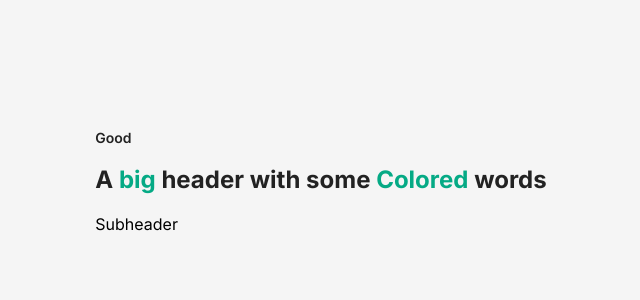
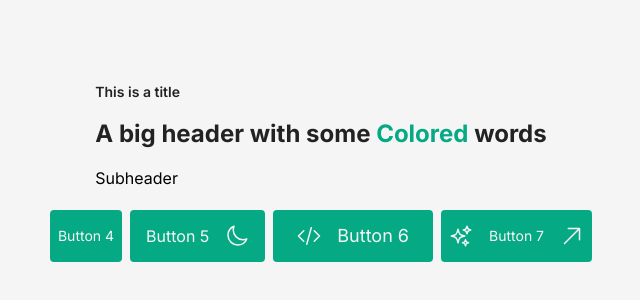
Before and after one commit to rhrokib/roboket-land, a Next.js app: page / in a window 1280 px wide. Shown: the part 218-518 px from the top of the page, without its empty margins (319-959 px from the left). Built offline with nearby package versions, Linux system fonts and the light colour scheme.

Commit message:
chore: Add new button components and update page layout

```diff
--- a/src/app/page.tsx
+++ b/src/app/page.tsx
@@ -1,3 +1,4 @@
+import { Button } from '@/components/button/button';
 import {
   Header,
   HeaderText,
@@ -8,17 +9,102 @@ import {
 export default function Home() {
   return (
     <>
-      <div className="flex justify-center items-center bg-light min-h-screen">
+      <div className="flex flex-col justify-center items-center bg-light min-h-screen">
         <Header alignment="left">
-          <HeaderTitle size="text-sm">Good</HeaderTitle>
+          <HeaderTitle size="text-sm">This is a title</HeaderTitle>
           <HeaderText
             size="text-2xl"
-            coloredWords={['colored', 'big']}
+            coloredWords={['colored']}
             accentColor="text-primary-600">
             A big header with some Colored words
           </HeaderText>
           <SubHeader size="text-base">Subheader</SubHeader>
         </Header>
+        <div className="flex gap-2 my-5">
+          <Button label="Button 4" size="small" variant="primary" outline />
+          <Button
+            label="Button 5"
+            size="medium"
+            variant="secondary"
+            rightIcon={
+              <svg
+                xmlns="http://www.w3.org/2000/svg"
+                fill="none"
+                viewBox="0 0 24 24"
+                strokeWidth={1.5}
+                stroke="currentColor"
+                className="w-6 h-6">
+                <path
+                  strokeLinecap="round"
+                  strokeLinejoin="round"
+                  d="M21.752 15.002A9.72 9.72 0 0 1 18 15.75c-5.385 0-9.75-4.365-9.75-9.75 0-1.33.266-2.597.748-3.752A9.753 9.753 0 0 0 3 11.25C3 16.635 7.365 21 12.75 21a9.753 9.753 0 0 0 9.002-5.998Z"
+                />
+              </svg>
+            }
+          />
+          <Button
+            label="Button 6"
+            size="large"
+            variant="accent"
+            leftIcon={
+              <svg
+                xmlns="http://www.w3.org/2000/svg"
+                fill="none"
+                viewBox="0 0 24 24"
+                strokeWidth={1.5}
+                stroke="currentColor"
+                className="w-6 h-6">
+                <path
+                  strokeLinecap="round"
+                  strokeLinejoin="round"
+                  d="M17.25 6.75 22.5 12l-5.25 5.25m-10.5 0L1.5 12l5.25-5.25m7.5-3-4.5 16.5"
+                />
+              </svg>
+            }
+          />
+          <Button
+            label="Button 7"
+            size="small"
+            variant="primary"
+            rightIcon={
+              <svg
+                xmlns="http://www.w3.org/2000/svg"
+                fill="none"
+                viewBox="0 0 24 24"
+                strokeWidth={1.5}
+                stroke="currentColor"
+                className="w-6 h-6">
+                <path
+                  strokeLinecap="round"
+                  strokeLinejoin="round"
+                  d="m4.5 19.5 15-15m0 0H8.25m11.25 0v11.25"
+                />
+              </svg>
+            }
+            leftIcon={
+              <svg
+                xmlns="http://www.w3.org/2000/svg"
+                fill="none"
+                viewBox="0 0 24 24"
+                strokeWidth={1.5}
+                stroke="currentColor"
+                className="w-6 h-6">
+                <path
+                  strokeLinecap="round"
+                  strokeLinejoin="round"
+                  d="M9.813 15.904 9 18.75l-.813-2.846a4.5 4.5 0 0 0-3.09-3.09L2.25 12l2.846-.813a4.5 4.5 0 0 0 3.09-3.09L9 5.25l.813 2.846a4.5 4.5 0 0 0 3.09 3.09L15.75 12l-2.846.813a4.5 4.5 0 0 0-3.09 3.09ZM18.259 8.715 18 9.75l-.259-1.035a3.375 3.375 0 0 0-2.455-2.456L14.25 6l1.036-.259a3.375 3.375 0 0 0 2.455-2.456L18 2.25l.259 1.035a3.375 3.375 0 0 0 2.456 2.456L21.75 6l-1.035.259a3.375 3.375 0 0 0-2.456 2.456ZM16.894 20.567 16.5 21.75l-.394-1.183a2.25 2.25 0 0 0-1.423-1.423L13.5 18.75l1.183-.394a2.25 2.25 0 0 0 1.423-1.423l.394-1.183.394 1.183a2.25 2.25 0 0 0 1.423 1.423l1.183.394-1.183.394a2.25 2.25 0 0 0-1.423 1.423Z"
+                />
+              </svg>
+            }
+          />
+        </div>
+        {/* <Button
+          leftIcon="❤️"
+          color="bg-dark text-light"
+          size="small"
+          label="Click me"
+        />
+        <Button size="large" rightIcon="❤️" label="Click me" /> */}
       </div>
     </>
   );
--- /dev/null
+++ b/src/components/button/button.tsx
@@ -0,0 +1,45 @@
+// Button.tsx
+import React from 'react';
+
+// interfaces
+interface ButtonSize {
+  small: 'px-2 py-1 text-sm';
+  medium: 'px-4 py-2 text-base';
+  large: 'px-6 py-3 text-lg';
+}
+
+interface ButtonProps
+  extends Omit<React.ButtonHTMLAttributes<HTMLButtonElement>, 'className'> {
+  label: string;
+  rightIcon?: React.ReactNode;
+  leftIcon?: React.ReactNode;
+  size?: keyof ButtonSize;
+  variant?: 'primary' | 'secondary' | 'accent';
+  outline?: boolean;
+}
+
+// implementation
+export function Button({
+  label,
+  rightIcon,
+  leftIcon,
+  size = 'medium',
+  color = 'bg-primary-600 text-light',
+  ...props
+}: ButtonProps) {
+  const sizeClasses: ButtonSize = {
+    small: 'px-2 py-1 text-sm',
+    medium: 'px-4 py-2 text-base',
+    large: 'px-6 py-3 text-lg',
+  };
+
+  return (
+    <button
+      {...props}
+      className={`${color} ${sizeClasses[size]} flex justify-center items-center rounded gap-2 hover:opacity-90  active:opacity-100`}>
+      {leftIcon && <span className="mr-2">{leftIcon}</span>}
+      {label}
+      {rightIcon && <span className="ml-2">{rightIcon}</span>}
+    </button>
+  );
+}
--- a/src/components/header.tsx
+++ b/src/components/header.tsx
@@ -89,5 +89,5 @@ export function SubHeader({
   color = 'text-dark',
   size = 'text-base',
 }: SubHeaderProps) {
-  return <span className={`text-${color} text-${size} `}>{children}</span>;
+  return <span className={`text-${color} text-${size}`}>{children}</span>;
 }
```
